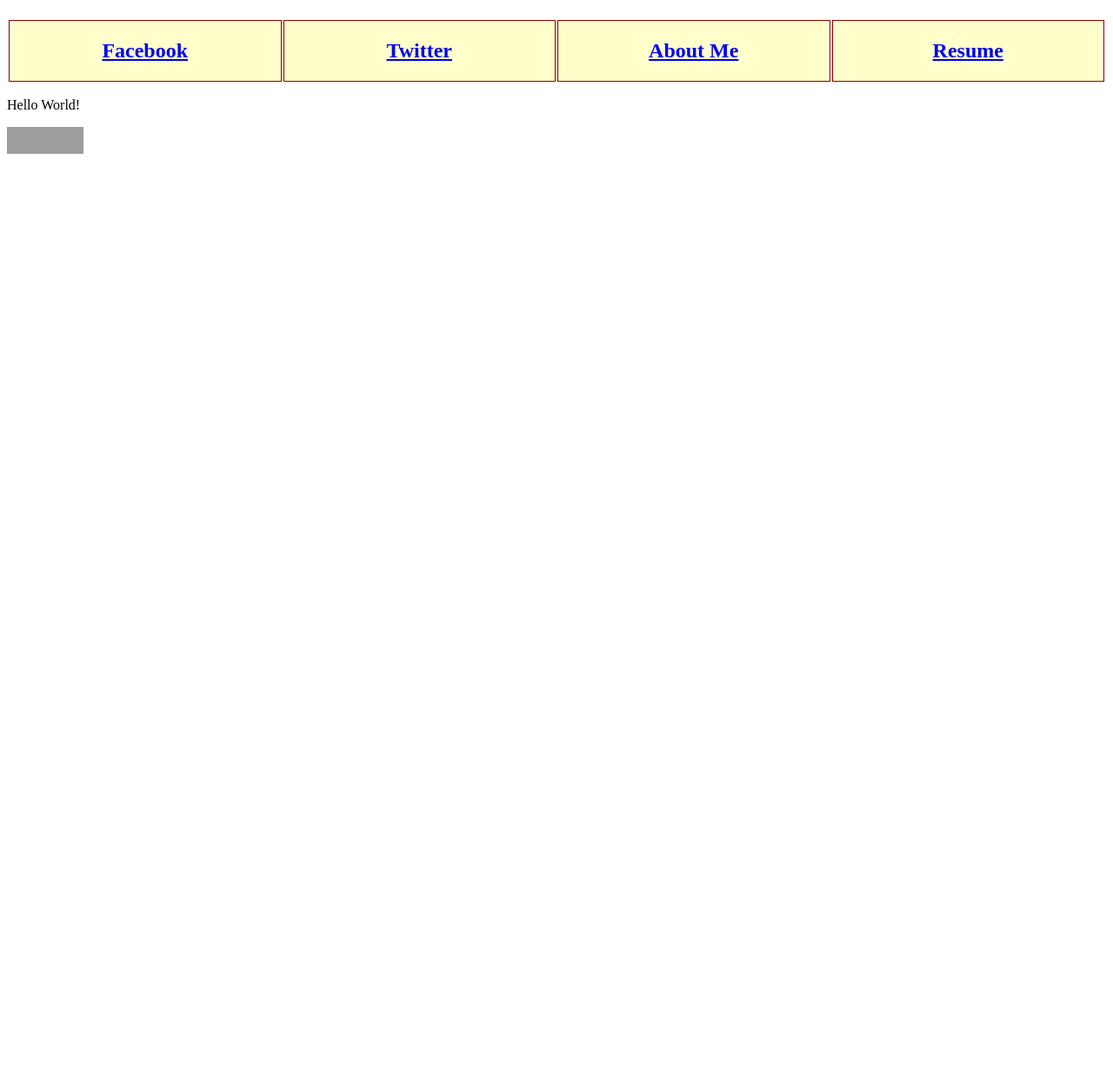
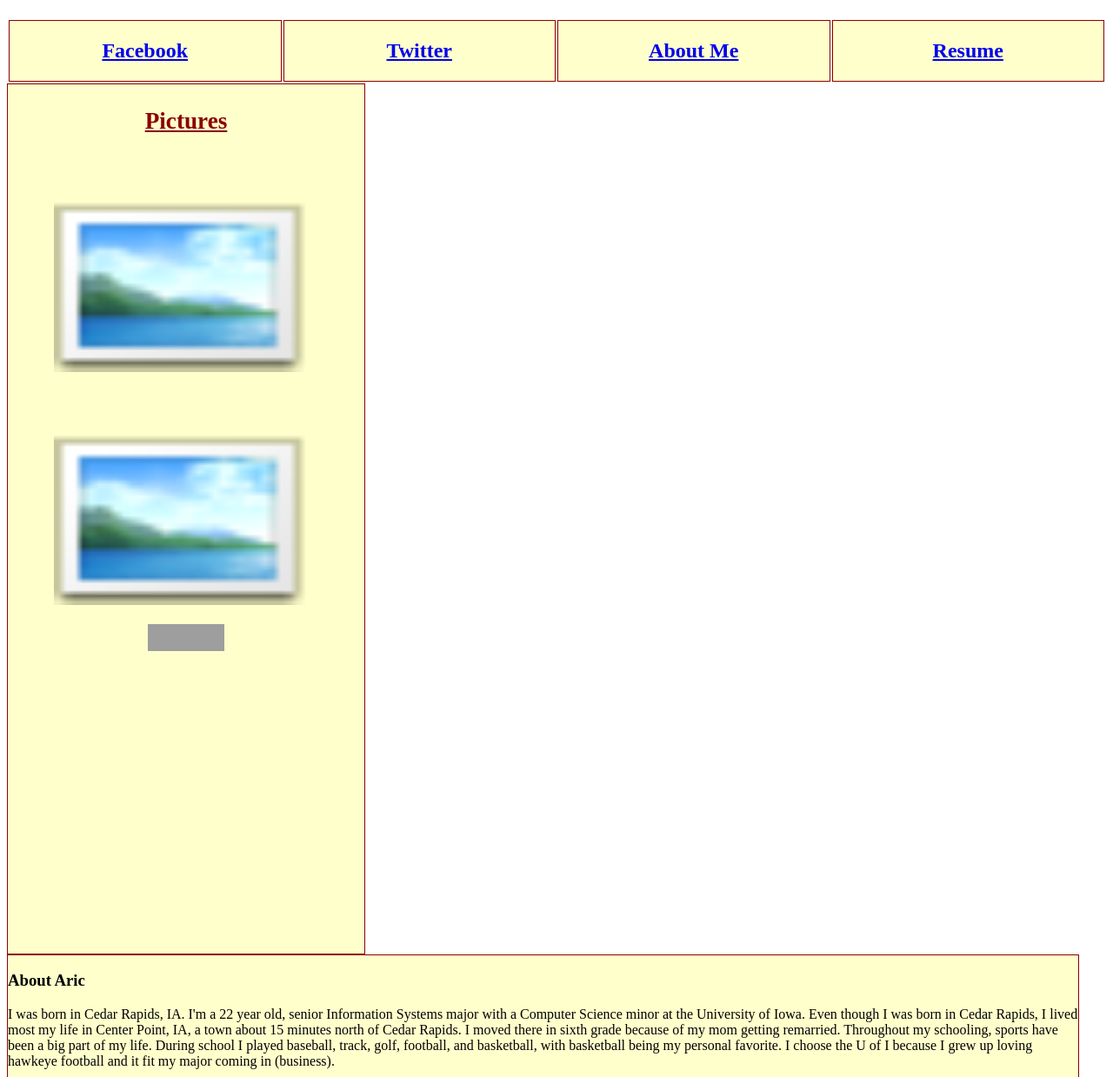
Before and after one commit to arimyers/HW2, a plain HTML site: page index.html in a window 1280 px wide. Shown: the part 61-1300 px from the top of the page at 87% size. Before the commit the page ends 800 px from the top, so only its background shows below. Drawn offline with Linux system fonts and the light colour scheme; grey boxes are pictures that could not be loaded.

Commit message:
added some pictures and more color

```diff
--- a/index.html
+++ b/index.html
@@ -2,6 +2,8 @@
 <!DOCTYPE html PUBLIC "-//W3C//DTD XHTML 1.1//EN" "http://www.w3.org/TR/xhtml11/DTD/xhtml11.dtd">
 
 <html xmlns="http://www.w3.org/1999/xhtml" xml:lang="en">
+
+
 
 <head> <title>Aric's Page</title> </head>
 <body>
@@ -20,15 +22,28 @@
 	</table>
 
 
+<div id="menu" style="background-color:#ffffcc;height:1000px;width:410px;float:left;border:1px solid darkred; text-align:center;">
+<h3 style="font-size: 170%; text-decoration: underline; color: darkred"><b>Pictures</b></h3>
+<br><img src="AricKayla.jpg" alt="My Girlfrind, Kayla, and I" style="width:304px;height:228px">
+<br><br>
+<br><img src="AricAndTheBoys.jpg" alt="Friends and I" style="width:304px;height:228px">
+<br><br>
+<a href="http://validator.w3.org/check?uri=referer"><img src="http://www.w3.org/Icons/valid-xhtml11" alt="Valid XHTML 1.1" height="31" width="88" /></a>
+</div>
+
+<div id="content" style="background-color:#ffffcc;height:1000px;width:1231px;float:left;border:1px solid darkred">
+   <h3> About Aric </h3>
+   <p> I was born in Cedar Rapids, IA. I'm a 22 year old, senior Information Systems major with a Computer Science minor at the University of Iowa. Even though I was born in Cedar Rapids, I lived most my life in Center Point, IA, a town about 15 minutes north of Cedar Rapids. I moved there in sixth grade because of my mom getting remarried. Throughout my schooling, sports have been a big part of my life. During school I played baseball, track, golf, football, and basketball, with basketball being my personal favorite. I choose the U of I because I grew up loving hawkeye football and it fit my major coming in (business).
+</p>
+
+   <p>
+
+	</p>
+
+</div>
 
 
-	<p>
-		Hello World!
-	</p>
 
-	<p>
-		<a href="http://validator.w3.org/check?uri=referer"><img src="http://www.w3.org/Icons/valid-xhtml11" alt="Valid XHTML 1.1" height="31" width="88" /></a>
-	</p>
 
 
 </div>
```
Also changed, not shown: AricAndTheBoys.jpg (added), AricKayla.jpg (added).
